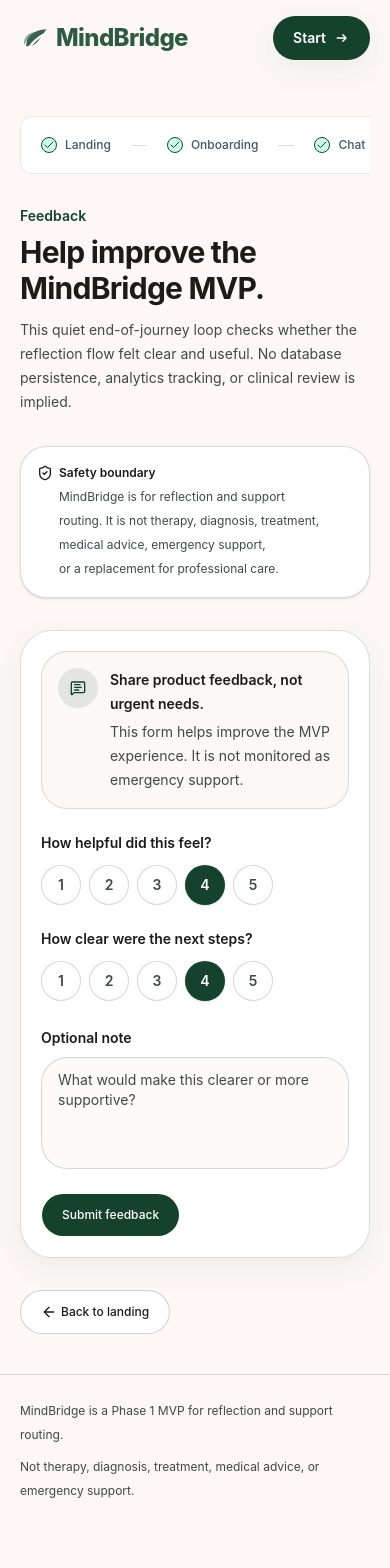
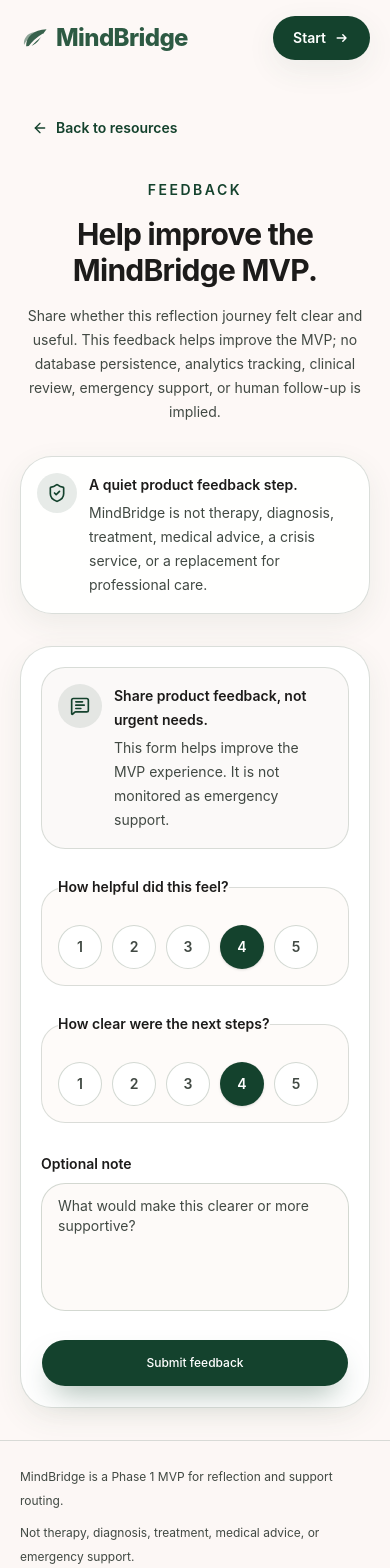
Before and after one commit to souvikb07/mental-health-platform, a Next.js app: page /feedback in a window 390 px wide. Shown: the top 1568 px of the page. Before the commit the page ends 1527 px from the top, so only its background shows below. Built offline with nearby package versions, Linux system fonts and the light colour scheme.

Commit message:
Polish feedback page with Stitch-style layout

```diff
--- a/src/app/feedback/page.tsx
+++ b/src/app/feedback/page.tsx
@@ -1,42 +1,56 @@
 import Link from "next/link";
-import { ArrowLeft } from "lucide-react";
+import { ArrowLeft, ShieldCheck } from "lucide-react";
 
 import { PageContainer } from "@/components/layout/page-container";
 import { FeedbackForm } from "@/components/product/feedback-form";
-import { JourneyStepper } from "@/components/product/journey-stepper";
-import { SafetyNotice } from "@/components/product/safety-notice";
-import { Button } from "@/components/ui/button";
 
 export default function FeedbackPage() {
   return (
-    <PageContainer size="narrow" className="grid gap-8 py-10 sm:py-14">
-      <JourneyStepper current="/feedback" />
-      <div>
-        <p className="text-sm font-semibold text-primary">Feedback</p>
-        <h1 className="mt-2 text-3xl font-bold tracking-tight text-foreground sm:text-4xl">
-          Help improve the MindBridge MVP.
-        </h1>
-        <p className="mt-3 text-sm leading-6 text-muted-foreground sm:text-base">
-          This quiet end-of-journey loop checks whether the reflection flow felt
-          clear and useful. No database persistence, analytics tracking, or
-          clinical review is implied.
-        </p>
-      </div>
-      <SafetyNotice />
-      <div className="mindbridge-ambient-shadow rounded-[2rem] border border-border/60 bg-card p-5 sm:p-6">
+    <PageContainer size="wide" className="py-8 sm:py-12">
+      <div className="mx-auto grid w-full max-w-4xl gap-8">
+        <div>
+          <Link
+            href="/resources"
+            className="inline-flex min-h-10 items-center gap-2 rounded-full px-3 text-sm font-semibold text-primary transition-colors hover:bg-primary/10 focus-visible:outline-none focus-visible:ring-2 focus-visible:ring-primary/30"
+          >
+            <ArrowLeft className="size-4" aria-hidden="true" />
+            Back to resources
+          </Link>
+        </div>
+
+        <section className="mx-auto grid max-w-3xl gap-4 text-center">
+          <p className="text-sm font-semibold uppercase tracking-[0.18em] text-primary">
+            Feedback
+          </p>
+          <h1 className="text-3xl font-bold tracking-tight text-foreground sm:text-4xl">
+            Help improve the MindBridge MVP.
+          </h1>
+          <p className="text-sm leading-6 text-muted-foreground sm:text-base">
+            Share whether this reflection journey felt clear and useful. This
+            feedback helps improve the MVP; no database persistence, analytics
+            tracking, clinical review, emergency support, or human follow-up is
+            implied.
+          </p>
+        </section>
+
+        <div className="mindbridge-ambient-shadow rounded-[2rem] border border-border/60 bg-card/90 p-4 sm:p-5">
+          <div className="flex items-start gap-3 text-sm leading-6 text-muted-foreground">
+            <span className="flex size-10 shrink-0 items-center justify-center rounded-full bg-primary/10 text-primary">
+              <ShieldCheck className="size-5" aria-hidden="true" />
+            </span>
+            <div>
+              <p className="font-semibold text-foreground">
+                A quiet product feedback step.
+              </p>
+              <p className="mt-1">
+                MindBridge is not therapy, diagnosis, treatment, medical advice,
+                a crisis service, or a replacement for professional care.
+              </p>
+            </div>
+          </div>
+        </div>
+
         <FeedbackForm />
-      </div>
-      <div>
-        <Button
-          asChild
-          variant="outline"
-          className="h-11 rounded-full border-border/80 bg-card px-5 text-foreground hover:bg-muted"
-        >
-          <Link href="/">
-            <ArrowLeft className="size-4" aria-hidden="true" />
-            Back to landing
-          </Link>
-        </Button>
       </div>
     </PageContainer>
   );
--- a/src/components/product/feedback-form.tsx
+++ b/src/components/product/feedback-form.tsx
@@ -21,23 +21,29 @@
 
   if (submitted) {
     return (
-      <div className="rounded-3xl border border-primary/15 bg-primary/10 p-5 text-foreground">
-        <div className="flex items-center gap-2 font-semibold">
-          <CheckCircle2 className="size-5 text-primary" aria-hidden="true" />
-          Feedback received for this MVP run.
+      <div className="mindbridge-ambient-shadow rounded-[2rem] border border-primary/15 bg-card p-6 text-foreground sm:p-8">
+        <div className="flex items-start gap-3">
+          <span className="flex size-11 shrink-0 items-center justify-center rounded-full bg-primary/10 text-primary">
+            <CheckCircle2 className="size-5" aria-hidden="true" />
+          </span>
+          <div>
+            <p className="font-semibold text-foreground">
+              Feedback received for this MVP run.
+            </p>
+            <p className="mt-2 text-sm leading-6 text-muted-foreground">
+              The feedback endpoint accepted it. No account, database record,
+              analytics provider, clinical review, emergency follow-up, or human
+              response is implied.
+            </p>
+          </div>
         </div>
-        <p className="mt-2 text-sm leading-6 text-muted-foreground">
-          The feedback endpoint accepted it. No account, database record,
-          analytics provider, clinical review, or emergency follow-up is
-          implied.
-        </p>
       </div>
     );
   }
 
   return (
     <form
-      className="space-y-6"
+      className="mindbridge-ambient-shadow space-y-7 rounded-[2rem] border border-border/60 bg-card p-5 sm:p-7"
       onSubmit={async (event) => {
         event.preventDefault();
         setError(null);
@@ -60,9 +66,9 @@
         }
       }}
     >
-      <div className="flex items-start gap-3 rounded-3xl border border-border/60 bg-muted/60 p-4 text-sm leading-6 text-muted-foreground">
-        <span className="flex size-10 shrink-0 items-center justify-center rounded-2xl bg-primary/10 text-primary">
-          <MessageSquareText className="size-4" aria-hidden="true" />
+      <div className="flex items-start gap-3 rounded-[1.5rem] border border-border/60 bg-muted/50 p-4 text-sm leading-6 text-muted-foreground">
+        <span className="flex size-11 shrink-0 items-center justify-center rounded-full bg-primary/10 text-primary">
+          <MessageSquareText className="size-5" aria-hidden="true" />
         </span>
         <div>
           <p className="font-semibold text-foreground">
@@ -90,21 +96,21 @@
         </span>
         <Textarea
           id="feedback-comment"
-          className="mt-2 min-h-28 rounded-3xl border-border/70 bg-background/70 px-4 py-3 text-foreground placeholder:text-muted-foreground focus-visible:ring-primary/30"
+          className="mt-2 min-h-32 rounded-[1.5rem] border-border/70 bg-background/70 px-4 py-3 text-foreground placeholder:text-muted-foreground focus-visible:ring-primary/30"
           value={comment}
           onChange={(event) => setComment(event.target.value)}
           placeholder="What would make this clearer or more supportive?"
         />
       </label>
       {error ? (
-        <p className="rounded-2xl border border-destructive/30 bg-destructive/10 p-3 text-sm leading-6 text-destructive">
+        <p className="rounded-[1.25rem] border border-destructive/30 bg-destructive/10 p-3 text-sm leading-6 text-destructive">
           {error}
         </p>
       ) : null}
       <Button
         type="submit"
         disabled={isSubmitting}
-        className="h-11 rounded-full bg-primary px-5 text-primary-foreground hover:bg-primary/90"
+        className="h-12 w-full rounded-full bg-primary px-5 text-primary-foreground shadow-[0_15px_30px_-12px_rgba(45,90,67,0.5)] hover:bg-primary/90"
       >
         {isSubmitting ? "Submitting..." : "Submit feedback"}
       </Button>
@@ -122,9 +128,9 @@
   onChange: (rating: FeedbackRating) => void;
 }) {
   return (
-    <fieldset>
+    <fieldset className="rounded-[1.5rem] border border-border/60 bg-background/60 p-4">
       <legend className="text-sm font-semibold text-foreground">{label}</legend>
-      <div className="mt-3 flex flex-wrap gap-2">
+      <div className="mt-3 flex flex-wrap gap-2.5">
         {ratings.map((rating) => (
           <button
             key={rating}
@@ -132,8 +138,8 @@
             onClick={() => onChange(rating)}
             className={
               rating === value
-                ? "flex size-10 items-center justify-center rounded-full bg-primary text-sm font-semibold text-primary-foreground shadow-sm"
-                : "flex size-10 items-center justify-center rounded-full border border-border/70 bg-card text-sm font-semibold text-muted-foreground hover:bg-muted"
+                ? "flex size-11 items-center justify-center rounded-full bg-primary text-sm font-semibold text-primary-foreground shadow-sm transition-colors focus-visible:outline-none focus-visible:ring-2 focus-visible:ring-primary/30"
+                : "flex size-11 items-center justify-center rounded-full border border-border/70 bg-card text-sm font-semibold text-muted-foreground transition-colors hover:bg-muted focus-visible:outline-none focus-visible:ring-2 focus-visible:ring-primary/30"
             }
             aria-pressed={rating === value}
             aria-label={`${label} ${rating} out of 5`}
```
